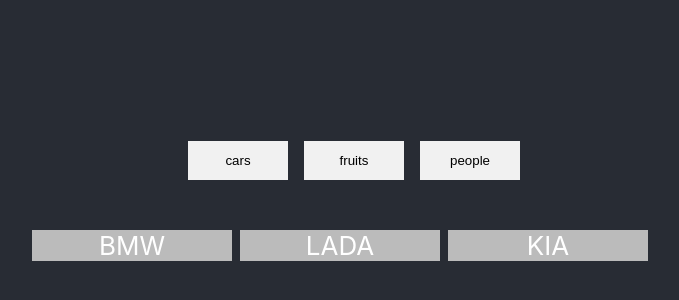
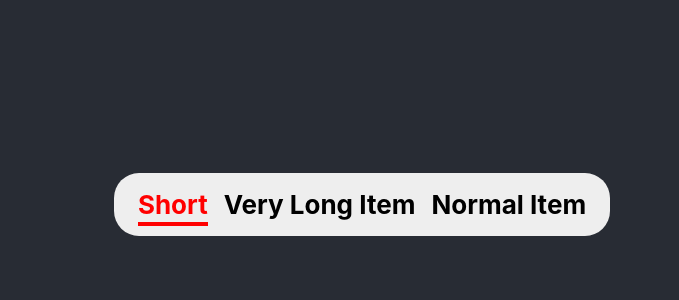
Before and after one commit to alexeyk500/framer_motion, a React (Create React App) app: page / in a window 1280 px wide. Shown: the part 196-496 px from the top of the page, without its empty margins (278-957 px from the left). Built offline with nearby package versions, Linux system fonts and the light colour scheme.

Commit message:
Menu - done

```diff
--- a/src/App.tsx
+++ b/src/App.tsx
@@ -6,6 +6,7 @@ import {motion} from "framer-motion";
 import Collapsible from "./Collapsible";
 import Filter from "./Filter";
 import {data} from "./data";
+import Menu from "./Menu";
 
 // function App() {
 //
@@ -131,14 +132,25 @@ import {data} from "./data";
 //   );
 // }
 
+// function App() {
+//
+//     return (
+//         <div className="App">
+//             <header className="App-header">
+//                 <Filter
+//                     data={data}
+//                 />
+//             </header >
+//         </div>
+//     );
+// }
+
 function App() {
 
     return (
         <div className="App">
             <header className="App-header">
-                <Filter
-                    data={data}
-                />
+                <Menu />
             </header >
         </div>
     );
--- /dev/null
+++ b/src/Menu.tsx
@@ -0,0 +1,77 @@
+import React, {useState} from 'react';
+import {motion, AnimateSharedLayout} from 'framer-motion';
+
+const menuData = ['Short', 'Very Long Item', 'Normal Item']
+
+const Menu:React.FC = () => {
+    const [activeIndex, setActiveIndex] = useState<number>(0)
+
+    return (
+        <div
+            style={{
+                display: 'flex',
+                backgroundColor: '#eee',
+                padding: '1rem',
+                borderRadius: '25px'
+            }}
+        >
+            <AnimateSharedLayout>
+                {
+                    menuData.map((item, index)=>(
+                        <MenuItem
+                            key = {index}
+                            item = {item}
+                            isActive = {index === activeIndex}
+                            onClick = {()=>{setActiveIndex(index)}}
+                        />
+                    ))
+                }
+            </AnimateSharedLayout>
+        </div>
+    );
+};
+
+type PropsType = {
+    item: string,
+    isActive: boolean,
+    onClick: ()=>void,
+}
+
+const MenuItem: React.FC <PropsType> = ({
+    item,
+    isActive,
+    onClick
+}) => {
+    return (
+        <motion.div
+            onClick={onClick}
+            style={{
+                margin: '0 0.5rem',
+                fontWeight: '700',
+                position: 'relative'
+            }}
+            initial={{color: '#000'}}
+            animate={{color: isActive ?'rgb(255,0,0)' :'#000'}}
+        >
+            {isActive && <ActiveLine />}
+            {item}
+        </motion.div>
+    )
+}
+
+const ActiveLine: React.FC = () => {
+    return (
+        <motion.div
+            layoutId={'activeLine'}
+            style={{
+                position: 'absolute',
+                bottom: '-6px',
+                width: '100%',
+                height: '4px',
+                backgroundColor: 'rgb(255,0,0)',
+            }}
+        />
+    )
+}
+
+export default Menu;
```
Also changed, not shown: 1 other file (tests, documents, lock files or other folders).
